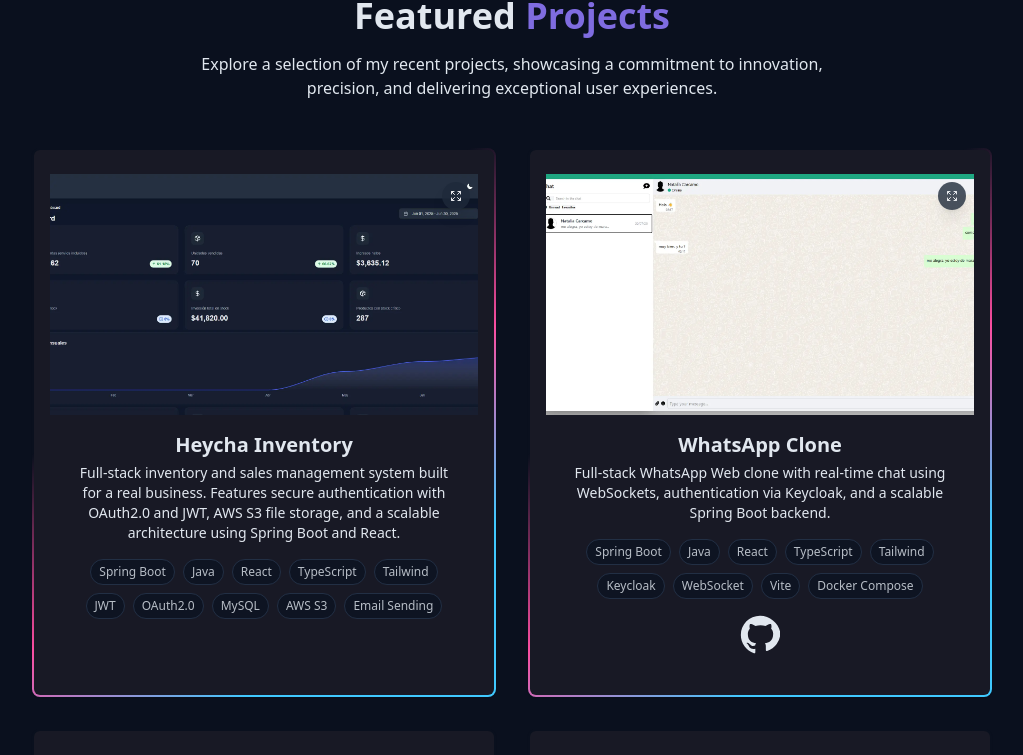
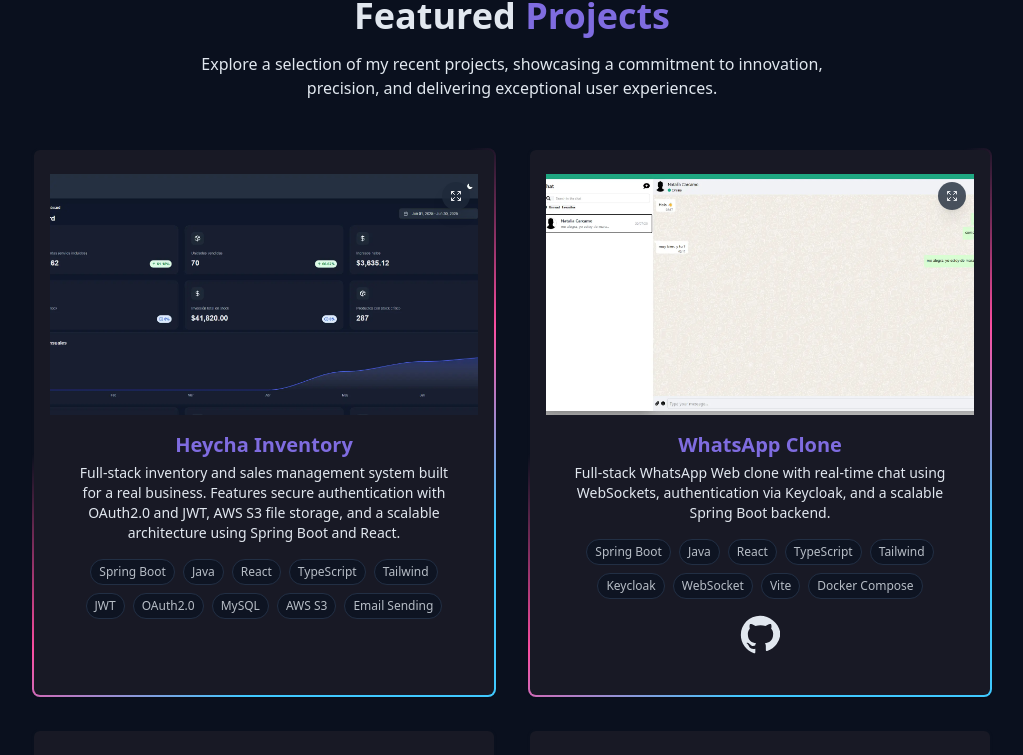
Before and after one commit to Ovtt17/portfolio_ovtt17, a React (Vite) app: page / in a window 1280 px wide. Shown: the part 2500-3255 px from the top of the page, without its empty margins (128-1151 px from the left). Built offline with nearby package versions, Linux system fonts and the light colour scheme.

Commit message:
feat: refactor project routing to use dynamic slug and consolidate project pages

```diff
--- a/src/App.tsx
+++ b/src/App.tsx
@@ -2,9 +2,8 @@
 import { SectionProvider } from "@/context/SectionContext"
 import Home from "@/pages/Home"
 import NotFound from "@/pages/NotFound"
-import SurveyApp from "./pages/projects/SurveyApp"
-import WhatsAppClone from "./pages/projects/WhatsAppClone"
 import { useEffect } from "react"
+import ProjectPageLayout from "./layouts/ProjectPageLayout"
 
 function ScrollToTop() {
   const { pathname } = useLocation()
@@ -23,8 +22,7 @@
         <ScrollToTop />
         <Routes>
           <Route index element={<Home />} />
-          <Route path="/projects/survey-app" element={<SurveyApp />} />
-          <Route path="/projects/whatsapp-clone" element={<WhatsAppClone />} />
+          <Route path="/projects/:slug" element={<ProjectPageLayout />} />
           <Route path="*" element={<NotFound />} />
         </Routes>
       </BrowserRouter>
--- a/src/components/ProjectSection/ProjectCard.tsx
+++ b/src/components/ProjectSection/ProjectCard.tsx
@@ -3,7 +3,7 @@
 import type { Project } from '../../types/Project';
 import type { FC } from "react";
 import { useState } from 'react';
-import { Link } from "react-router-dom";
+import { useNavigate } from "react-router-dom";
 
 interface Props {
   project: Project;
@@ -11,20 +11,28 @@
 
 const ProjectCard: FC<Props> = ({ project }) => {
   const [isModalOpen, setIsModalOpen] = useState(false);
+  const navigate = useNavigate();
 
   const handleOpen = () => setIsModalOpen(true);
   const handleClose = () => setIsModalOpen(false);
 
+  const handleCardClick = () => {
+    if (!isModalOpen) {
+      navigate(`/projects/${project.slug}`);
+    }
+  };
+
   return (
     <>
-      <Link
-        to={`/projects/${project.slug}`}
-        className="group gradient-border rounded-lg overflow-hidden shadow-xs"
+      <div
+        className="group gradient-border rounded-lg overflow-hidden shadow-xs cursor-pointer"
+        onClick={handleCardClick}
       >
         <div className="relative">
+          {/* Expand Button */}
           <div className="absolute top-2 right-2 z-10">
             <button
-              className="z-50 p-2 rounded-full bg-gray-800/80 text-gray-200 shadow-lg hover:bg-gray-700 transition-colors w-7 h-7 flex items-center justify-center cursor-pointer"
+              className="z-50 p-2 rounded-full bg-gray-800/80 text-gray-200 shadow-lg hover:bg-gray-700 transition-colors w-7 h-7 flex items-center justify-center"
               onClick={(e) => {
                 e.stopPropagation();
                 handleOpen();
@@ -36,12 +44,13 @@
             </button>
           </div>
 
+          {/* Image Preview */}
           <div
             onClick={(e) => {
               e.stopPropagation();
               handleOpen();
             }}
-            className="relative w-full h-0 pb-[56.25%] overflow-hidden cursor-pointer"
+            className="relative w-full h-0 pb-[56.25%] overflow-hidden"
           >
             <img
               src={project.image}
@@ -51,9 +60,12 @@
           </div>
         </div>
 
+        {/* Content */}
         <div className="px-6 py-4">
-          <h3 className="text-xl font-semibold mb-1"> {project.title}</h3>
+          <h3 className="text-xl font-semibold mb-1 text-primary">{project.title}</h3>
           <p className="text-muted-foreground text-sm mb-4">{project.description}</p>
+
+          {/* Tags */}
           <div className="flex flex-wrap justify-center gap-2 mb-4">
             {project.tags.map((tag, index) => (
               <span
@@ -64,11 +76,14 @@
               </span>
             ))}
           </div>
+
+          {/* Links */}
           <div className="flex justify-center items-center space-x-3">
             {project.demoUrl && (
               <a
                 href={project.demoUrl}
                 target="_blank"
+                rel="noopener noreferrer"
                 className="text-foreground hover:text-primary transition-colors duration-300"
               >
                 <ExternalLink className="w-10 h-10" />
@@ -78,6 +93,7 @@
               <a
                 href={project.codeUrl}
                 target="_blank"
+                rel="noopener noreferrer"
                 className="text-foreground hover:text-primary transition-colors duration-300"
               >
                 <GitHubIcon className="w-10 h-10" />
@@ -85,8 +101,9 @@
             )}
           </div>
         </div>
-      </Link>
+      </div>
 
+      {/* Modal */}
       {isModalOpen && (
         <div
           className="fixed inset-0 z-50 flex items-center justify-center bg-black/60 backdrop-blur-sm"
@@ -97,7 +114,7 @@
             onClick={(e) => e.stopPropagation()}
           >
             <button
-              className="absolute top-2 right-2 z-50 p-2 rounded-full bg-gray-800/80 text-gray-200 shadow-lg hover:bg-gray-700 transition-colors w-7 h-7 flex items-center justify-center cursor-pointer"
+              className="absolute top-2 right-2 z-50 p-2 rounded-full bg-gray-800/80 text-gray-200 shadow-lg hover:bg-gray-700 transition-colors w-7 h-7 flex items-center justify-center"
               onClick={handleClose}
               aria-label="Cerrar"
               type="button"
--- a/src/data/projects.ts
+++ b/src/data/projects.ts
@@ -11,7 +11,6 @@
     descriptionExtend:
       "This project is designed to manage inventory and sales for a real business, providing a comprehensive solution for tracking products, sales, and inventory levels. It includes secure user authentication using OAuth2.0 and JWT, allowing for safe access to the system. The application also integrates with AWS S3 for file storage, enabling users to upload and manage product images efficiently. Built with a modular architecture using Spring Boot for the backend and React for the frontend, it ensures scalability and maintainability.",
     image: "/src/assets/images/projects/heycha-inventory/heycha-inventory.webp",
-    videoDemo: "/src/assets/videos/projects/heycha-inventory/heycha-inventory.mp4",
     tags: ["Spring Boot", "Java", "React", "TypeScript", "Tailwind", "JWT", "OAuth2.0", "MySQL", "AWS S3", "Email Sending"],
   },
   {
--- a/src/layouts/ProjectPageLayout.tsx
+++ b/src/layouts/ProjectPageLayout.tsx
@@ -1,14 +1,19 @@
-import type { FC, ReactNode } from "react";
+import type { FC } from "react";
 import GitHubIcon from "@/assets/Icon/GitHubIcon";
 import type { Project } from "@/types/Project";
 import Navbar from "@/components/Navbar";
+import { projects } from "@/data/projects";
+import { useParams } from "react-router-dom";
 
-interface ProjectPageLayoutProps {
-  project: Project;
-  children?: ReactNode;
-}
+const ProjectPageLayout: FC = () => {
+  const { slug } = useParams<{ slug: string }>();
 
-const ProjectPageLayout: FC<ProjectPageLayoutProps> = ({ project, children }) => {
+  const project = projects.find(p => p.slug === slug) as Project;
+
+  if (!project) {
+    return <div>Project not found</div>;
+  }
+
   const {
     title,
     description,
@@ -49,7 +54,7 @@
               <img
                 src={image}
                 alt={`${title} cover`}
-                className="w-full h-full object-cover rounded-lg"
+                className="w-full h-full object-contain rounded-lg"
               />
             </figure>
           )}
@@ -78,7 +83,7 @@
                 <iframe
                   src={videoDemo}
                   title={`${title} video demo`}
-                  className="w-full aspect-[16/9] rounded-lg shadow-lg mb-6"
+                  className="w-full aspect-[16/9] object-contain rounded-lg shadow-lg mb-6"
                   allowFullScreen
                 ></iframe>
               </div>
@@ -123,7 +128,6 @@
                 </a>
               </div>
             )}
-            {children}
           </section>
         </div>
       </section>
--- a/src/pages/projects/SurveyApp.tsx
+++ /dev/null
@@ -1,16 +0,0 @@
-import { projects } from '@/data/projects';
-import ProjectPageLayout from '@/layouts/ProjectPageLayout';
-import type { Project } from '@/types/Project';
-import type { FC } from 'react';
-
-const SurveyApp: FC = () => {
-  const surveyProject = projects.find(p => p.slug === 'survey-app') as Project;
-
-  return (
-    <>
-      <ProjectPageLayout project={surveyProject} />
-    </>
-  );
-}
-
-export default SurveyApp;
--- a/src/pages/projects/WhatsAppClone.tsx
+++ /dev/null
@@ -1,16 +0,0 @@
-import { projects } from "@/data/projects";
-import ProjectPageLayout from "@/layouts/ProjectPageLayout";
-import type { Project } from "@/types/Project";
-import type { FC } from "react";
-
-const WhatsAppClone: FC = () => {
-  const whatsappProject = projects.find(p => p.slug === 'whatsapp-clone') as Project;
-
-  return (
-    <>
-      <ProjectPageLayout project={whatsappProject} />
-    </>
-  );
-}
-
-export default WhatsAppClone;
```
